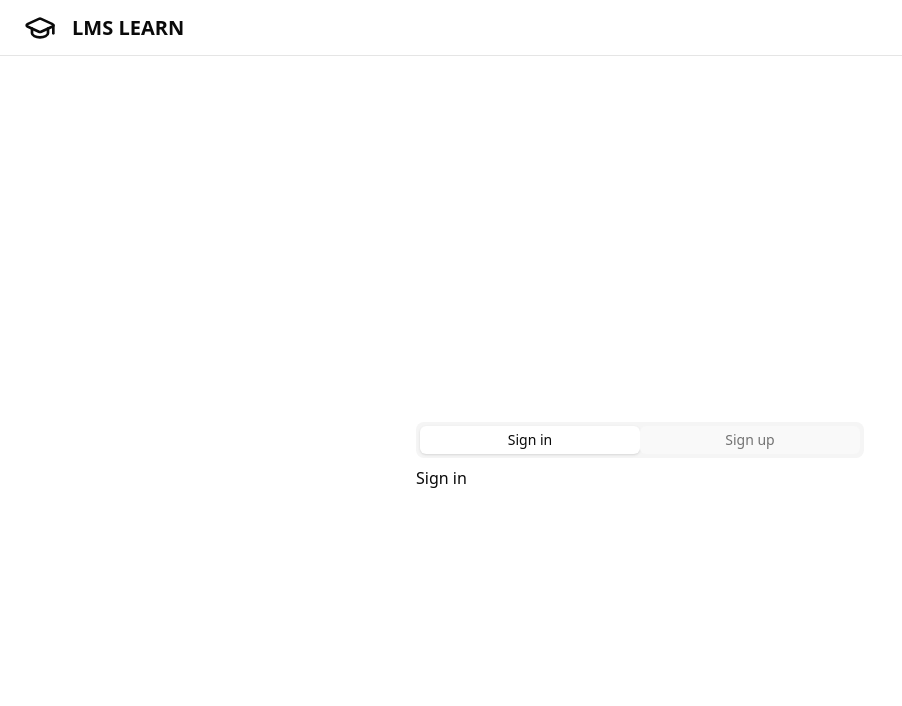
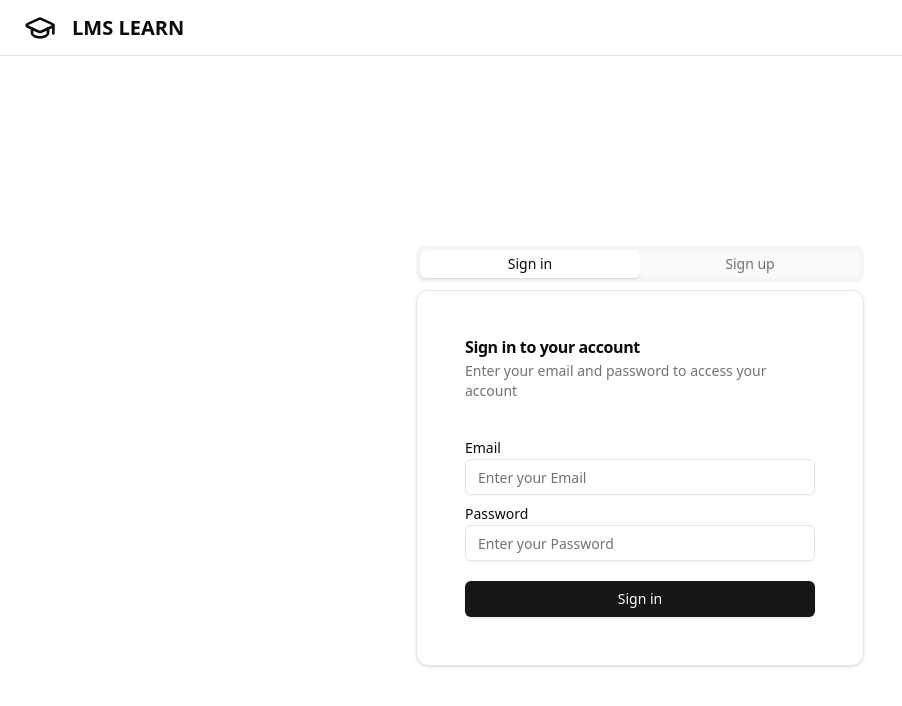
Before and after one commit to OmarAlloush20/LMS, a React (Vite) app in the folder client/: page /auth in a window 1280 px wide. Shown: the top 706 px of the page, without its empty margins (0-902 px from the left). Built offline with nearby package versions, Linux system fonts and the light colour scheme.

Commit message:
adding formdata change event listener

```diff
--- a/client/src/components/common-form/form-controls.jsx
+++ b/client/src/components/common-form/form-controls.jsx
@@ -12,6 +12,8 @@ import { Textarea } from "../ui/textarea";
 function FormControls({ formControls = [], formData, setFormData }) {
   function renderComponentByType(getControlItem) {
     let element = null;
+    const cuurentControlItemValue = formData[getControlItem.name] || "";
+
     switch (getControlItem.componentType) {
       case "input":
         element = (
@@ -20,13 +22,25 @@ function FormControls({ formControls = [], formData, setFormData }) {
             name={getControlItem.name}
             placeholder={getControlItem.placeholder}
             type={getControlItem.type}
+            value={cuurentControlItemValue}
+            onChange={(e) =>
+              setFormData({
+                ...formData,
+                [getControlItem.name]: e.target.value,
+              })
+            }
           />
         );
 
         break;
       case "select":
         element = (
-          <Select>
+          <Select
+            onValueChange={(value) =>
+              setFormData({ ...formData, [getControlItem.name]: value })
+            }
+            value={cuurentControlItemValue}
+          >
             <SelectTrigger className="w-full">
               <SelectValue placeholder={getControlItem.label} />
             </SelectTrigger>
@@ -48,6 +62,13 @@ function FormControls({ formControls = [], formData, setFormData }) {
             id={getControlItem.name}
             name={getControlItem.name}
             placeholder={getControlItem.placeholder}
+            value={cuurentControlItemValue}
+            onChange={(e) =>
+              setFormData({
+                ...formData,
+                [getControlItem.name]: e.target.value,
+              })
+            }
           />
         );
         break;
@@ -59,6 +80,13 @@ function FormControls({ formControls = [], formData, setFormData }) {
             name={getControlItem.name}
             placeholder={getControlItem.placeholder}
             type={getControlItem.type}
+            value={cuurentControlItemValue}
+            onChange={(e) =>
+              setFormData({
+                ...formData,
+                [getControlItem.name]: e.target.value,
+              })
+            }
           />
         );
         break;
--- a/client/src/components/common-form/index.jsx
+++ b/client/src/components/common-form/index.jsx
@@ -16,7 +16,7 @@ function CommonForm({
         formData={formData}
         setFormData={setFormData}
       />
-      <Button type="submit">{buttonText || "Submit"}</Button>
+      <Button type="submit" className="mt-5 w-full">{buttonText || "Submit"}</Button>
     </form>
   );
 }
--- a/client/src/config/index.js
+++ b/client/src/config/index.js
@@ -1,7 +1,7 @@
 const signUpFormControls = [
   {
-    name: "username",
-    label: "Username",
+    name: "userName",
+    label: "User Name",
     placeholder: "Enter your Username",
     type: "text",
     componentType: "input",
@@ -21,5 +21,32 @@ const signUpFormControls = [
     componentType: "input",
   },
 ];
+const signInFormControls = [
+  {
+    name: "userEmail",
+    label: "Email",
+    placeholder: "Enter your Email",
+    type: "email",
+    componentType: "input",
+  },
+  {
+    name: "password",
+    label: "Password",
+    placeholder: "Enter your Password",
+    type: "password",
+    componentType: "input",
+  },
+];
 
-export { signUpFormControls };
+const initialSignInFormData = {
+  userEmail: "",
+  password: "",
+};
+
+const initialSignUpFormData = {
+  userName: "",
+  userEmail: "",
+  password: "",
+};
+
+export { signUpFormControls, signInFormControls, initialSignInFormData, initialSignUpFormData };
--- a/client/src/context/index.jsx
+++ b/client/src/context/index.jsx
@@ -1,7 +1,22 @@
-import { createContext } from "react";
+import { initialSignInFormData, initialSignUpFormData } from "@/config";
+import { createContext, useState } from "react";
 
 export const AuthContext = createContext(null);
 
 export default function AuthProvider({ children }) {
-  return <AuthContext.Provider value={{}}>{children}</AuthContext.Provider>;
+  const [signInFormData, setSignInFormData] = useState(initialSignInFormData);
+  const [signUpFormData, setSignUpFormData] = useState(initialSignUpFormData);
+
+  return (
+    <AuthContext.Provider
+      value={{
+        signInFormData,
+        setSignInFormData,
+        signUpFormData,
+        setSignUpFormData,
+      }}
+    >
+      {children}
+    </AuthContext.Provider>
+  );
 }
--- a/client/src/pages/auth/index.jsx
+++ b/client/src/pages/auth/index.jsx
@@ -4,15 +4,28 @@ import {
   TabsTrigger,
   TabsContent,
 } from "@/components/ui/tabs.jsx";
-import { signUpFormControls} from "@/config";
+import { signUpFormControls, signInFormControls } from "@/config";
 import { GraduationCap } from "lucide-react";
 import CommonForm from "@/components/common-form";
-import { useState } from "react";
+import { useState, useContext } from "react";
+import { AuthContext } from "@/context/index";
 import { Link } from "react-router-dom";
+import {
+  Card,
+  CardContent,
+  CardDescription,
+  CardHeader,
+  CardTitle,
+} from "@/components/ui/card";
 
 function AuthPage() {
   const [activeTab, setActiveTab] = useState("signin");
-
+  const {
+    signInFormData,
+    setSignInFormData,
+    signUpFormData,
+    setSignUpFormData,
+  } = useContext(AuthContext);
 
   function handleTabChange(value) {
     setActiveTab(value);
@@ -37,9 +50,41 @@ function AuthPage() {
             <TabsTrigger value="signin">Sign in</TabsTrigger>
             <TabsTrigger value="signup">Sign up</TabsTrigger>
           </TabsList>
-          <TabsContent value="signin">Sign in</TabsContent>
+          <TabsContent value="signin">
+            <Card className="p-6 space-y-4">
+              <CardHeader>
+                <CardTitle>Sign in to your account</CardTitle>
+                <CardDescription>
+                  Enter your email and password to access your account
+                </CardDescription>
+              </CardHeader>
+              <CardContent className="space-y-2">
+                <CommonForm
+                  formControls={signInFormControls}
+                  buttonText={"Sign in"}
+                  formData={signInFormData}
+                  setFormData={setSignInFormData}
+                />
+              </CardContent>
+            </Card>
+          </TabsContent>
           <TabsContent value="signup">
-            <CommonForm formControls={signUpFormControls}/>
+            <Card className="p-6 space-y-4">
+              <CardHeader>
+                <CardTitle>Create a new account</CardTitle>
+                <CardDescription>
+                  Enter your details to get started
+                </CardDescription>
+              </CardHeader>
+              <CardContent className="space-y-2">
+                <CommonForm
+                  formControls={signUpFormControls}
+                  buttonText={"Sign Up"}
+                  formData={signUpFormData}
+                  setFormData={setSignUpFormData}
+                />
+              </CardContent>
+            </Card>
           </TabsContent>
         </Tabs>
       </div>
```
